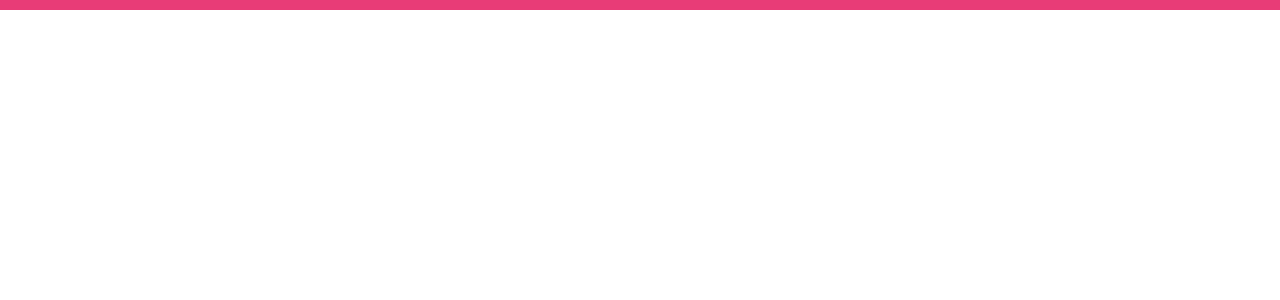
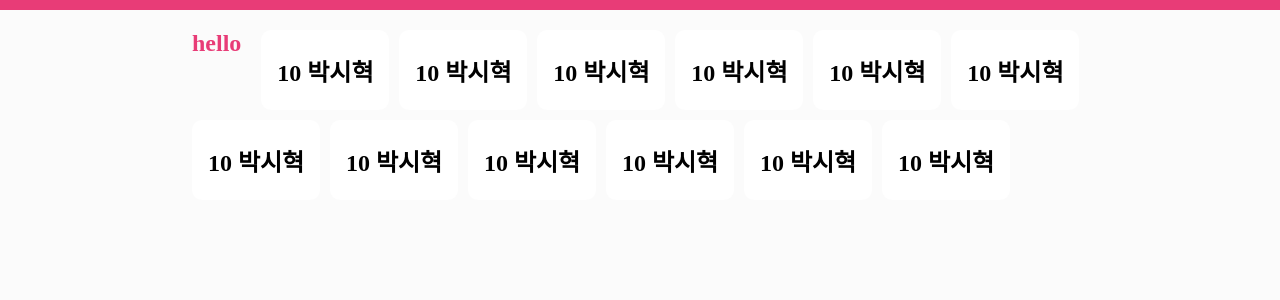
Before and after one commit to sihyeokpark/YajaHelper, a Next.js app in the folder app/: page / in a window 1280 px wide. Shown: the top 300 px of the page. Built offline with nearby package versions, Linux system fonts and the light colour scheme.

Commit message:
Desing: dimigoin

```diff
--- a/app/src/pages/index.tsx
+++ b/app/src/pages/index.tsx
@@ -18,6 +18,46 @@
         <nav>
 
         </nav>
+        <section className={styles.container}>
+          <h1>hello</h1>
+          <br></br>
+          <div className={styles.member}>
+            <h1>10 박시혁</h1>
+          </div>
+          <div className={styles.member}>
+            <h1>10 박시혁</h1>
+          </div>
+          <div className={styles.member}>
+            <h1>10 박시혁</h1>
+          </div>
+          <div className={styles.member}>
+            <h1>10 박시혁</h1>
+          </div>
+          <div className={styles.member}>
+            <h1>10 박시혁</h1>
+          </div>
+          <div className={styles.member}>
+            <h1>10 박시혁</h1>
+          </div>
+          <div className={styles.member}>
+            <h1>10 박시혁</h1>
+          </div>
+          <div className={styles.member}>
+            <h1>10 박시혁</h1>
+          </div>
+          <div className={styles.member}>
+            <h1>10 박시혁</h1>
+          </div>
+          <div className={styles.member}>
+            <h1>10 박시혁</h1>
+          </div>
+          <div className={styles.member}>
+            <h1>10 박시혁</h1>
+          </div>
+          <div className={styles.member}>
+            <h1>10 박시혁</h1>
+          </div>
+        </section>
       </main>
     </>
   )
--- a/app/src/styles/Home.module.css
+++ b/app/src/styles/Home.module.css
@@ -1,9 +1,29 @@
 .main {
   display: flex;
   flex-direction: column;
-  justify-content: space-between;
   align-items: center;
   min-height: 100vh;
+}
+
+section.container {
+  display: flex;
+  flex-direction: row;
+  flex-wrap: wrap;
+  margin-top: 20px;
+  width: 70vw;
+  gap: 10px;
+}
+
+div.member {
+  display: flex;
+  flex-direction: column;
+  align-items: center;
+  justify-content: center;
+  width: 10vw;
+  height: 10vh;
+  background-color: var(--white-card);
+  border-radius: 10px;
+  color: var(--black-text);
 }
 
 /* Mobile */
--- a/app/src/styles/globals.css
+++ b/app/src/styles/globals.css
@@ -5,8 +5,10 @@
     'Roboto Mono', 'Oxygen Mono', 'Ubuntu Monospace', 'Source Code Pro',
     'Fira Mono', 'Droid Sans Mono', 'Courier New', monospace;
 
-  --background-color: #ffffff;
+  --background-color: #fbfbfb;
   --pink-text: #E83C77;
+  --black-text: #000000;
+  --white-card: #ffffff;
 }
 
 * {
```
